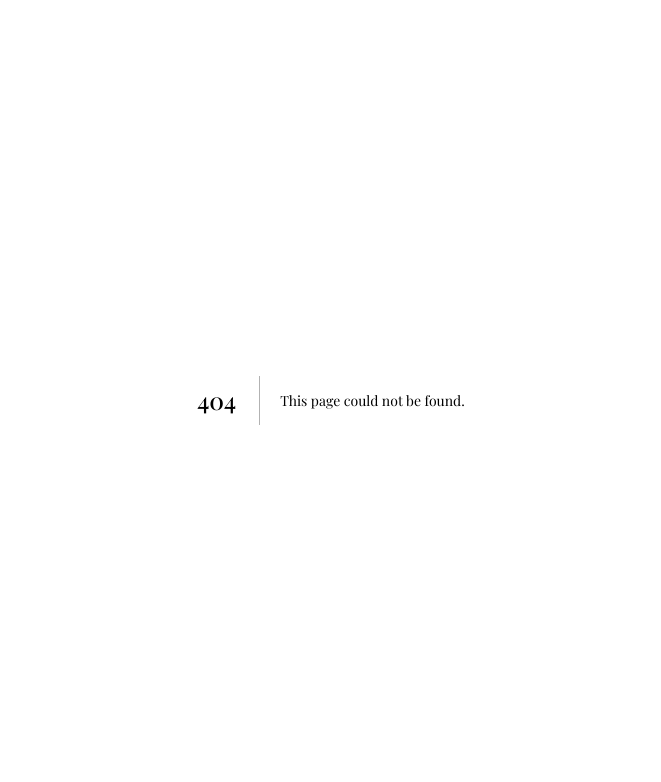
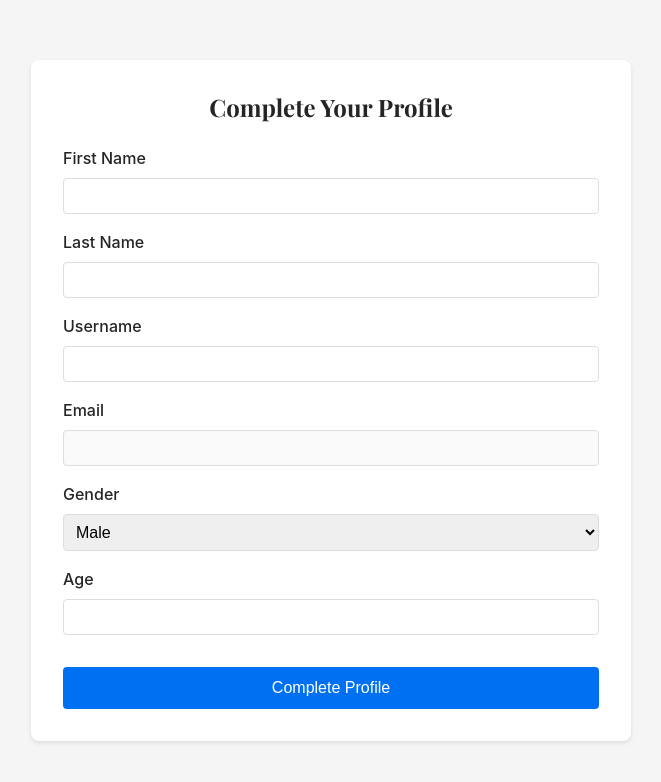
Before and after one commit to enus-corp/enus-web, a Next.js app: page /onboarding in a window 1280 px wide. Before the commit this address had no page. Shown: the top 782 px of the page, without its empty margins (309-970 px from the left). Built offline with nearby package versions, Linux system fonts and the light colour scheme; no server answers; a web font is replaced by a local one.

Commit message:
create an onbording page used to request user for additional information in order to use the service

```diff
--- /dev/null
+++ b/src/app/onboarding/page.tsx
@@ -0,0 +1,187 @@
+'use client';
+
+import React, { useEffect, useState } from 'react';
+import { useRouter } from 'next/navigation';
+import axiosInstance from '@/lib/axios';
+import { UserDTO } from '@/types/user';
+import { GeneralServerResponse } from '@/types/serverResponse';
+import { OnboardingContainer, Form, Title, FormGroup, Label, Input, Select, Button, Snackbar } from './styles';
+
+interface UserFormData {
+    firstName: string;
+    lastName: string;
+    username: string;
+    email: string;
+    gender: string;
+    age: number;
+}
+
+export default function OnboardingPage() {
+    const router = useRouter();
+    const [snackbar, setSnackbar] = useState<{ message: string; isError: boolean } | null>(null);
+
+    const showSnackbar = (message: string, isError: boolean) => {
+        setSnackbar({ message, isError });
+        setTimeout(() => setSnackbar(null), 3000);
+    };
+
+    const [formData, setFormData] = useState<UserFormData>({
+        firstName: '',
+        lastName: '',
+        username: '',
+        email: '',
+        gender: 'male',
+        age: 0,
+    });
+
+    const handleChange = (e: React.ChangeEvent<HTMLInputElement | HTMLSelectElement>) => {
+        const { name, value } = e.target;
+        setFormData(prev => ({
+            ...prev,
+            [name]: name === 'age' ? parseInt(value) || 0 : value
+        }));
+    };
+
+    const handleSubmit = async (e: React.FormEvent) => {
+        e.preventDefault();
+        console.log(formData);
+        try {
+            const response = await axiosInstance.put<GeneralServerResponse<null>>("/api/user/update", {
+                firstName: formData.firstName,
+                lastName: formData.lastName,
+                username: formData.username,
+                age: formData.age,
+                gender: formData.gender,
+            });
+            if (response.data) {
+                if (!response.data.error) {
+                    showSnackbar("Profile updated successfully! Redirecting to chat...", false);
+                    setTimeout(() => router.push('/chat'), 2000);
+                } else {
+                    showSnackbar("Error updating profile. " + response.data.message, true);
+                }
+            } else {
+                showSnackbar("Error updating profile. Please try again.", true);
+            }
+        } catch (error) {
+            console.error("Error during user update: ", error);
+        }
+    }
+
+    useEffect(() => {
+        const getUser = async () => {
+            try {
+                const response = await axiosInstance.get<GeneralServerResponse<UserDTO>>('/api/user/self');
+                if (response.data) {
+                    const user = response.data.data!;
+                    console.log(user)
+
+                    setFormData({
+                        firstName: user.firstName,
+                        lastName: user.lastName,
+                        username: user.username,
+                        email: user.email,
+                        gender: user.gender === null ? 'male' : user.gender,
+                        age: user.age,
+                    })
+
+                } else {
+                    showSnackbar("Error fetching user from server", true);
+                }
+            } catch (error) {
+                console.error("Error during user fetch: ", error);
+
+            }
+        }
+
+        getUser();
+    }, []);
+
+    return (
+        <OnboardingContainer>
+            <Form onSubmit={handleSubmit}>
+                <Title>Complete Your Profile</Title>
+                <FormGroup>
+                    <Label htmlFor="firstName">First Name</Label>
+                    <Input
+                        type="text"
+                        id="firstName"
+                        name="firstName"
+                        value={formData.firstName}
+                        onChange={handleChange}
+                        required
+                    />
+                </FormGroup>
+                <FormGroup>
+                    <Label htmlFor="lastName">Last Name</Label>
+                    <Input
+                        type="text"
+                        id="lastName"
+                        name="lastName"
+                        value={formData.lastName}
+                        onChange={handleChange}
+                        required
+                    />
+                </FormGroup>
+                <FormGroup>
+                    <Label htmlFor="username">Username</Label>
+                    <Input
+                        type="text"
+                        id="username"
+                        name="username"
+                        value={formData.username}
+                        onChange={handleChange}
+                        required
+                    />
+                </FormGroup>
+                <FormGroup>
+                    <Label htmlFor="email">Email</Label>
+                    <Input
+                        type="email"
+                        id="email"
+                        name="email"
+                        value={formData.email}
+                        onChange={handleChange}
+                        required
+                        disabled
+                    />
+                </FormGroup>
+                <FormGroup>
+                    <Label htmlFor="gender">Gender</Label>
+                    <Select
+                        id="gender"
+                        name="gender"
+                        value={formData.gender}
+                        onChange={handleChange}
+                        required
+                    >
+                        <option value="male">Male</option>
+                        <option value="female">Female</option>
+                        <option value="other">Other</option>
+                    </Select>
+                </FormGroup>
+                <FormGroup>
+                    <Label htmlFor="age">Age</Label>
+                    <Input
+                        type="number"
+                        id="age"
+                        name="age"
+                        value={formData.age || ''}
+                        onChange={handleChange}
+                        min="1"
+                        max="120"
+                        required
+                    />
+                </FormGroup>
+                <Button type="submit">
+                    Complete Profile
+                </Button>
+            </Form>
+            {snackbar && (
+                <Snackbar isError={snackbar.isError}>
+                    {snackbar.message}
+                </Snackbar>
+            )}
+        </OnboardingContainer>
+    );
+}
```
